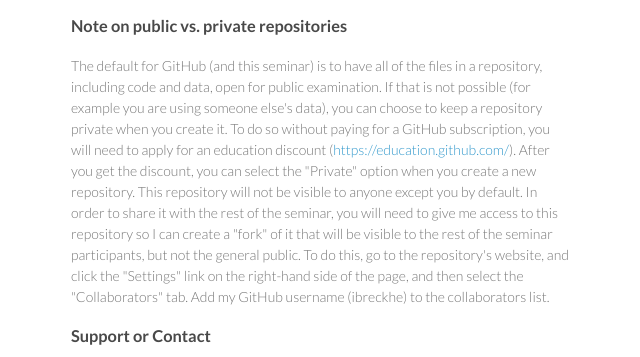
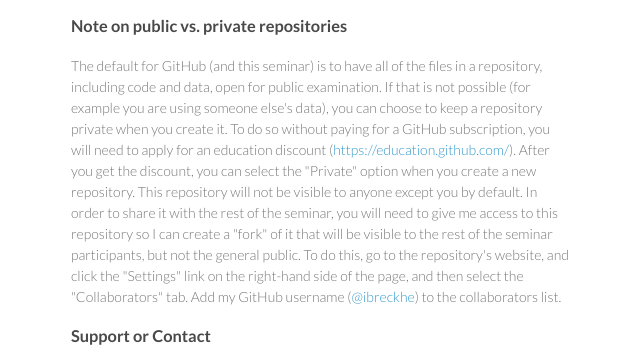
Before and after one commit to UW-RSeminar-Fall2015/UW-RSeminar-Fall2015.github.io, a plain HTML site: page index.html in a window 1280 px wide. Shown: the part 2031-2388 px from the top of the page, 499-1139 px from the left. Drawn offline with Linux system fonts and the light colour scheme.

```diff
--- a/index.html
+++ b/index.html
@@ -133,7 +133,7 @@
 <h3>
 <a id="note-on-public-vs-private-repositories" class="anchor" href="#note-on-public-vs-private-repositories" aria-hidden="true"><span class="octicon octicon-link"></span></a>Note on public vs. private repositories</h3>
 
-<p>The default for GitHub (and this seminar) is to have all of the files in a repository, including code and data, open for public examination. If that is not possible (for example you are using someone else's data), you can choose to keep a repository private when you create it. To do so without paying for a GitHub subscription, you will need to apply for an education discount (<a href="https://education.github.com/">https://education.github.com/</a>). After you get the discount, you can select the "Private"  option when you create a new repository. This repository will not be visible to anyone except you by default. In order to share it with the rest of the seminar, you will need to give me access to this repository so I can create a "fork" of it  that will be visible to the rest of the seminar participants, but not the general public. To do this, go to the repository's website, and click the "Settings" link on the right-hand side of the page, and then select the "Collaborators" tab. Add my GitHub username (ibreckhe) to the collaborators list.</p>
+<p>The default for GitHub (and this seminar) is to have all of the files in a repository, including code and data, open for public examination. If that is not possible (for example you are using someone else's data), you can choose to keep a repository private when you create it. To do so without paying for a GitHub subscription, you will need to apply for an education discount (<a href="https://education.github.com/">https://education.github.com/</a>). After you get the discount, you can select the "Private"  option when you create a new repository. This repository will not be visible to anyone except you by default. In order to share it with the rest of the seminar, you will need to give me access to this repository so I can create a "fork" of it  that will be visible to the rest of the seminar participants, but not the general public. To do this, go to the repository's website, and click the "Settings" link on the right-hand side of the page, and then select the "Collaborators" tab. Add my GitHub username (<a href="https://github.com/ibreckhe" class="user-mention">@ibreckhe</a>) to the collaborators list.</p>
 
 <h3>
 <a id="support-or-contact" class="anchor" href="#support-or-contact" aria-hidden="true"><span class="octicon octicon-link"></span></a>Support or Contact</h3>
```
Also changed, not shown: params.json (+1 -1 lines).
